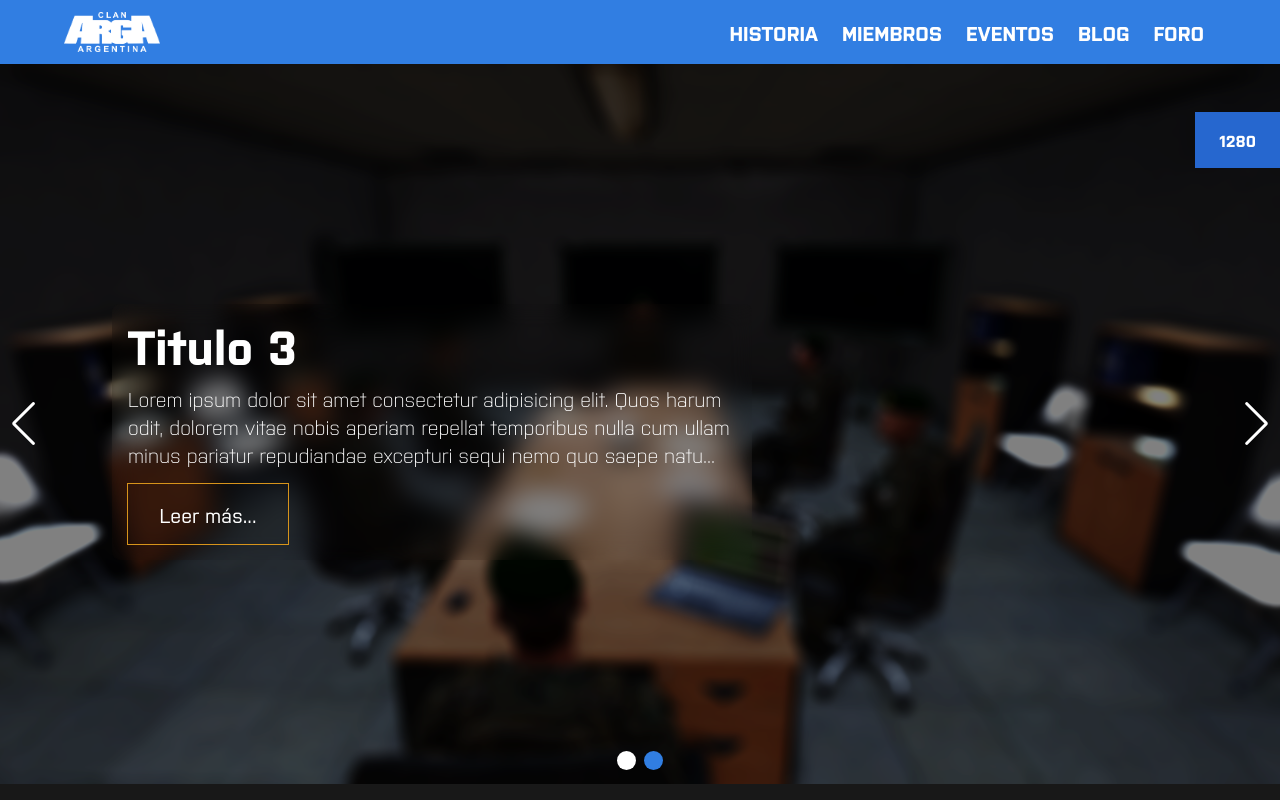
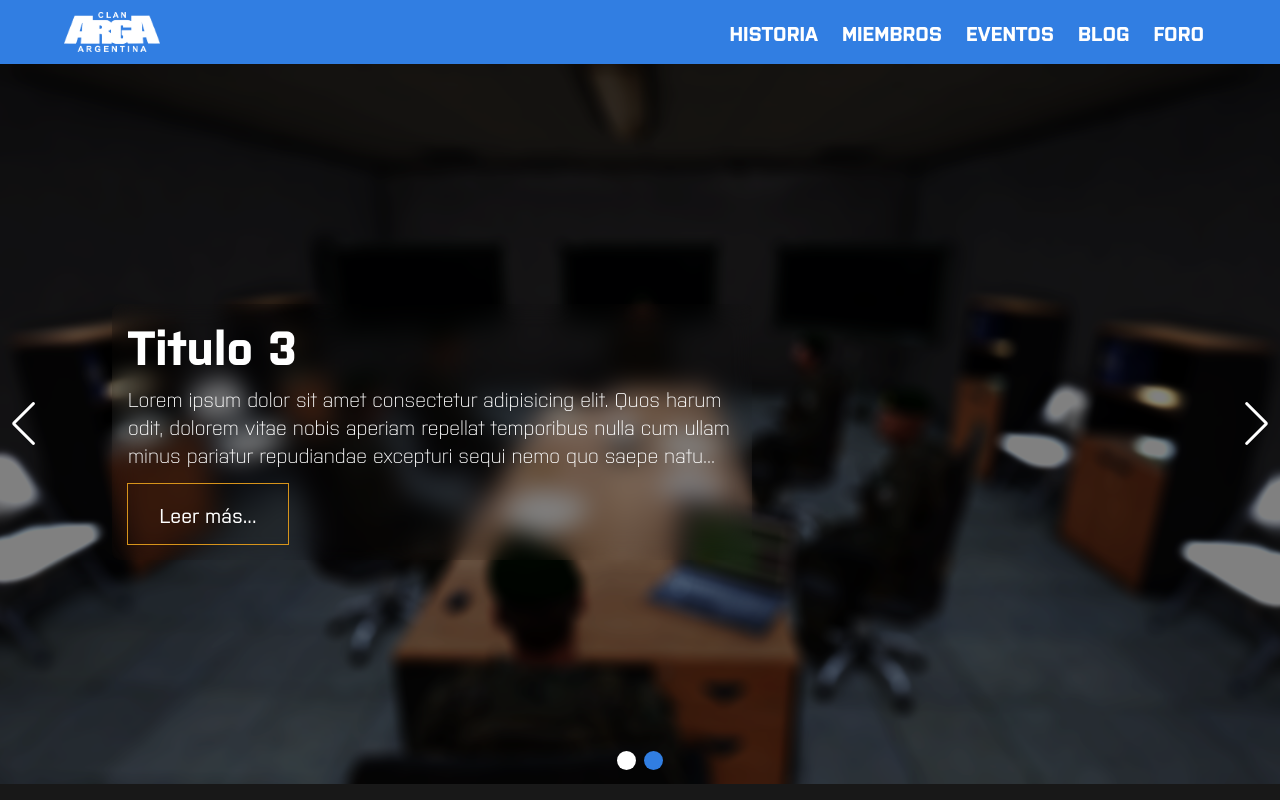
Before and after one commit to mirlino/template-arga-2024, a Vue app: page / in a window 1280 px wide. Shown: the top 800 px of the page. Built offline with nearby package versions, Linux system fonts and the light colour scheme.

Commit message:
Update temporary show width.

```diff
--- a/src/layout/MainLayout.vue
+++ b/src/layout/MainLayout.vue
@@ -18,10 +18,6 @@
 
 <template>
   <div>
-    <!--Width Temporal-->
-    <div class="font-purista fixed z-40 right-0 top-28 bg-azul-arga-700 py-4 px-6">
-      <p class="text-white font-bold font-base">{{ width }}</p>
-    </div>
 
     <header-component
       :width="width"
```
